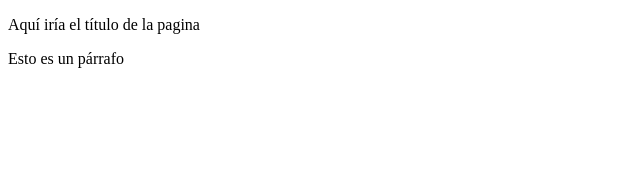
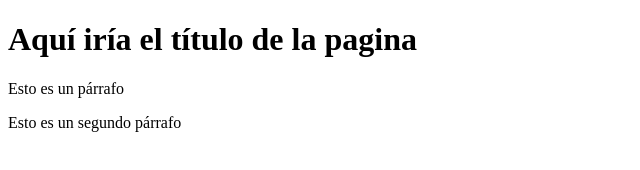
Before and after one commit to Jyonifb/Proyecto-Web-Empresa-C, a plain HTML site: page index.html in a window 1280 px wide. Shown: the whole page, without its empty margins (0-640 px from the left). Drawn offline with Linux system fonts and the light colour scheme.

Commit message:
Agregando segundo párrafo

```diff
--- a/index.html
+++ b/index.html
@@ -7,7 +7,8 @@
     <title>Document</title>
 </head>
 <body>
-    <P>Aquí iría el título de la pagina</P>
-    <p2>Esto es un párrafo</p2>
+    <h1>Aquí iría el título de la pagina</h1>
+    <p>Esto es un párrafo</p>
+    <p2>Esto es un segundo párrafo</p2>
 </body>
 </html>
```
